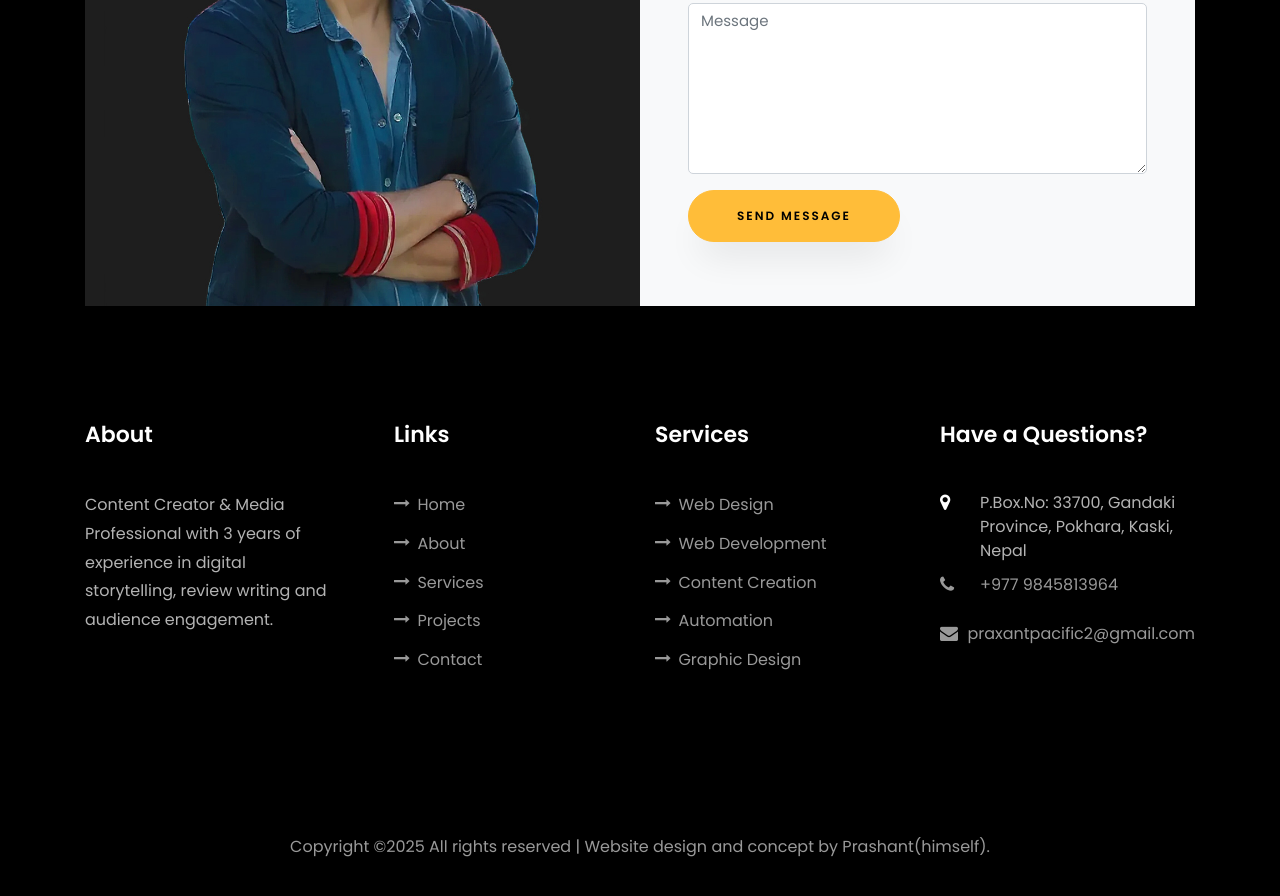
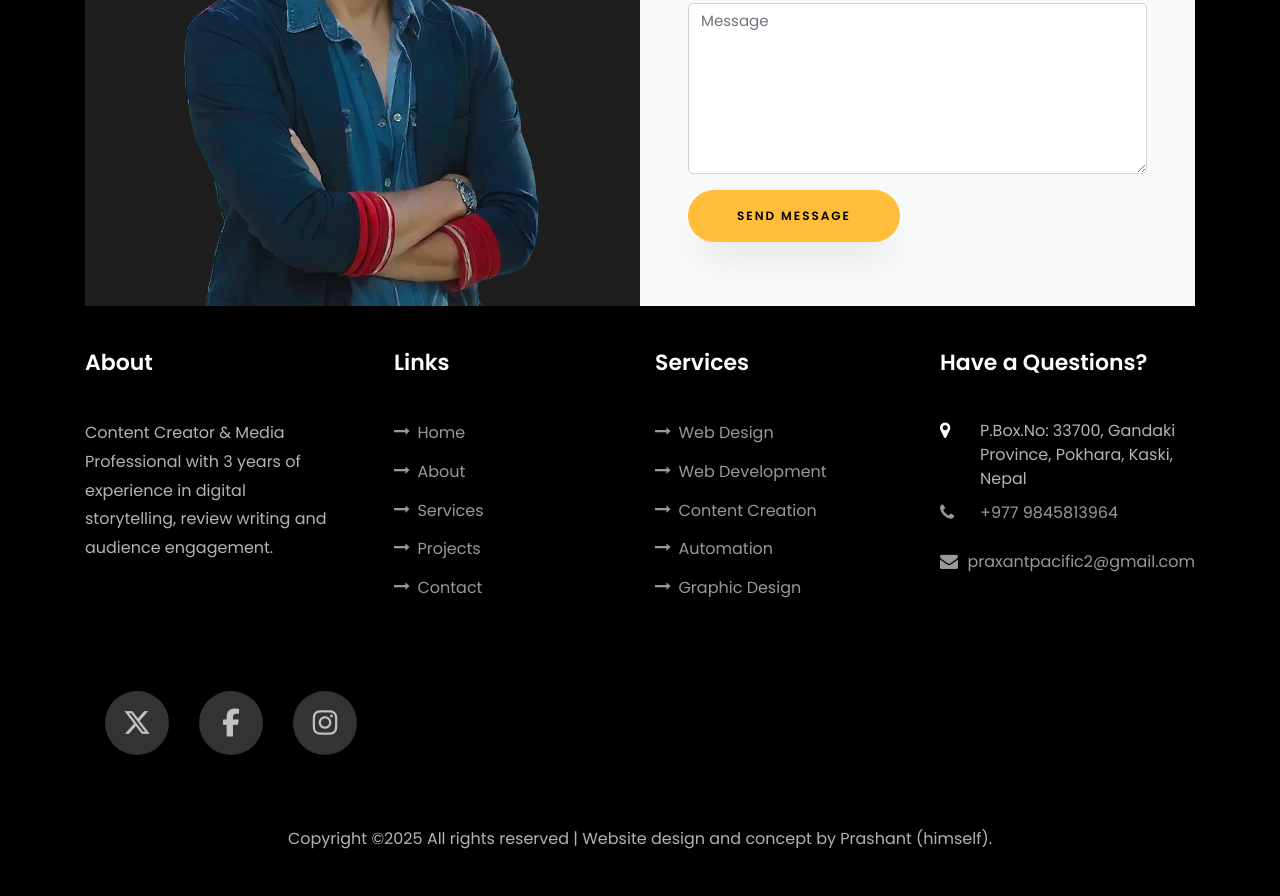
Before and after one commit to praxantpacific/Portfolio, a plain HTML site: page index.html in a window 1280 px wide. Shown: the part 8993-9889 px from the top of the page. Drawn offline with Linux system fonts and the light colour scheme; files whose address does not match are found by name.

Commit message:
index html was restructured
UI changes

```diff
--- a/index.html
+++ b/index.html
@@ -634,23 +634,26 @@ Coordinate boarding procedures, scan boarding passes, and communicate flight upd
               <h2 class="ftco-heading-2">About</h2>
               <p>Content Creator & Media Professional with 3 years of experience in digital storytelling, review writing and audience engagement. </p>
               <ul class="ftco-footer-social list-unstyled float-md-left float-lft mt-5">
-                <li class="ftco-animate">
+
+
+<!-- <li class="ftco-animate" style="margin-right: 30px;">
   <a href="https://www.x.com/praxantpacific_" target="_blank" rel="noopener">
-    <i class="fab fa-x-twitter"></i>
+    <i class="fab fa-x-twitter fa-3x"></i>
   </a>
 </li>
 
-<li class="ftco-animate">
+<li class="ftco-animate" style="margin-right: 40px;">
   <a href="https://www.facebook.com/pacificpraxant" target="_blank" rel="noopener">
-    <i class="icon-facebook"></i>
+    <i class="fab fa-facebook fa-3x"></i>
   </a>
 </li>
 
-<li class="ftco-animate">
+
+<li class="ftco-animate" style="margin-right: 40px;">
   <a href="https://www.instagram.com/praxantpacific" target="_blank" rel="noopener">
-    <i class="icon-instagram"></i>
+    <i class="fab fa-instagram fa-3x"></i>
   </a>
-</li>
+</li> -->
               </ul>
             </div>
           </div>
@@ -691,17 +694,121 @@ Coordinate boarding procedures, scan boarding passes, and communicate flight upd
             </div>
           </div>
         </div>
-        <div class="row">
-          <div class="col-md-12 text-center">
+		  <style>
+  .social-icons-container {
+    display: flex;
+    justify-content: center;
+    gap: 30px;
+    margin-bottom: 30px;
+  }
 
+  .social-icon {
 
-  Copyright &copy;<script>document.write(new Date().getFullYear());</script> All rights reserved | Website design and concept by Prashant(himself).</a>
-  </p>
-          </div>
-        </div>
+    width: 75px;
+    height: 75px;
+    background-color: #333; /* or use brand colors */
+    color: #f5f246;
+    border-radius: 80%;
+    display: flex;
+    align-items: center;
+    justify-content: center;
+    transition: background 0.3s ease;
+    text-decoration: none;
+  }
+
+  .social-icon:hover {
+    background-color: #555;
+  }
+
+  .social-icon i {
+    font-size: 28px; /* adjust to fit within the circle */
+  }
+</style>
+<style>
+  .social-icons-container {
+    display: flex;
+    justify-content: flex-start; /* Align to left */
+    gap: 30px;
+    margin-bottom: 30px;
+    padding-left: 20px; /* Optional: adds spacing from the left edge */
+  }
+
+  .social-icon {
+    width: 64px;
+    height: 64px;
+    background-color: #333;
+    color: #fff;
+    border-radius: 50%;
+    display: flex;
+    align-items: center;
+    justify-content: center;
+    transition: background 0.3s ease;
+    text-decoration: none;
+  }
+
+  .social-icon:hover {
+    background-color: #555;
+  }
+
+  .social-icon i {
+    font-size: 28px;
+  }
+</style>
+
+<!-- Social Icons Row (Left-Aligned) -->
+<div class="social-icons-container">
+  <a href="https://www.x.com/praxantpacific_" target="_blank" rel="noopener" class="social-icon">
+    <i class="fab fa-x-twitter"></i>
+  </a>
+
+  <a href="https://www.facebook.com/pacificpraxant" target="_blank" rel="noopener" class="social-icon">
+    <i class="fab fa-facebook-f"></i>
+  </a>
+
+  <a href="https://www.instagram.com/praxantpacific" target="_blank" rel="noopener" class="social-icon">
+    <i class="fab fa-instagram"></i>
+  </a>
+</div>
+
+<style>
+  /* Minimize footer bottom space */
+  .ftco-footer {
+    padding-top: 40px;
+    padding-bottom: 10px; /* reduce from default */
+    margin-bottom: 1.5;
+  }
+
+  .ftco-footer .container {
+    margin-bottom: 1.5;
+  }
+
+  .ftco-footer .row {
+    margin-bottom: 1.5;
+  }
+
+  footer p {
+    margin-bottom: 1.5;
+  }
+
+  /* Ensure the loader doesn't push the layout down */
+  #ftco-loader {
+    margin-bottom: 1.5;
+  }
+</style>
+
+<!-- Footer Section -->
+<footer class="ftco-footer ftco-section">
+  <div class="container">
+    <div class="row">
+      <div class="col-md-12 text-center">
+        <p>
+          Copyright &copy;<script>document.write(new Date().getFullYear());</script>
+          All rights reserved | Website design and concept by Prashant (himself).
+        </p>
       </div>
-    </footer>
-
+    </div>
+  </div>
+</footer>
 
 
   <!-- loader -->
```
